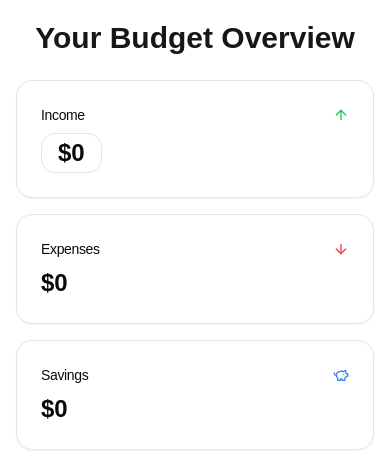
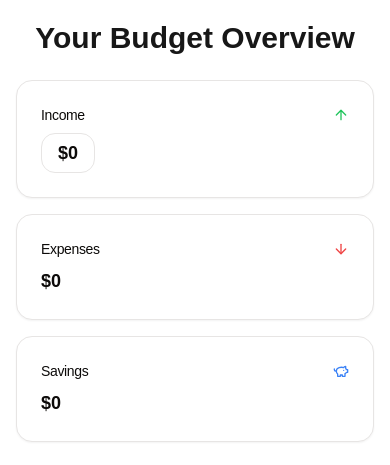
Before and after one commit to coleb229/life-multitool, a Next.js app: page /budget in a window 390 px wide. Shown: the part 800-1265 px from the top of the page. Built offline with nearby package versions, Linux system fonts and the light colour scheme; no server answers; the database is empty; sample sign-in values are in the browser's storage.

Commit message:
fixing text sizing responsivity and updating metadata

```diff
--- a/app/layout.tsx
+++ b/app/layout.tsx
@@ -16,8 +16,8 @@ const geistMono = localFont({
 });
 
 export const metadata: Metadata = {
-  title: "Create Next App",
-  description: "Generated by create next app",
+  title: "Life Multitool",
+  description: "Coded by Cole - Using v0 for UI components",
 };
 
 export default function RootLayout({
--- a/components/custom/BudgetDisplay.tsx
+++ b/components/custom/BudgetDisplay.tsx
@@ -122,7 +122,7 @@ export default function BudgetDisplay({ data }:BudgetDisplayProps) {
             </CardHeader>
             <CardContent>
               <IncomeUpdateDialog>
-                <div className="text-2xl font-bold">${budget.income.toLocaleString()}</div>
+                <div className="text-lg 2xl:text-2xl font-bold">${budget.income.toLocaleString()}</div>
               </IncomeUpdateDialog>
             </CardContent>
           </Card>
@@ -134,7 +134,7 @@ export default function BudgetDisplay({ data }:BudgetDisplayProps) {
               <ArrowDownIcon className="h-4 w-4 text-red-500" />
             </CardHeader>
             <CardContent>
-              <div className="text-2xl font-bold">${budget.expenses.toLocaleString()}</div>
+              <div className="text-lg 2xl:text-2xl font-bold">${budget.expenses.toLocaleString()}</div>
             </CardContent>
           </Card>
         </motion.div>
@@ -145,7 +145,7 @@ export default function BudgetDisplay({ data }:BudgetDisplayProps) {
               <PiggyBankIcon className="h-4 w-4 text-blue-500" />
             </CardHeader>
             <CardContent>
-              <div className="text-2xl font-bold">${budget.savings.toLocaleString()}</div>
+              <div className="text-lg 2xl:text-2xl font-bold">${budget.savings.toLocaleString()}</div>
             </CardContent>
           </Card>
         </motion.div>
```
